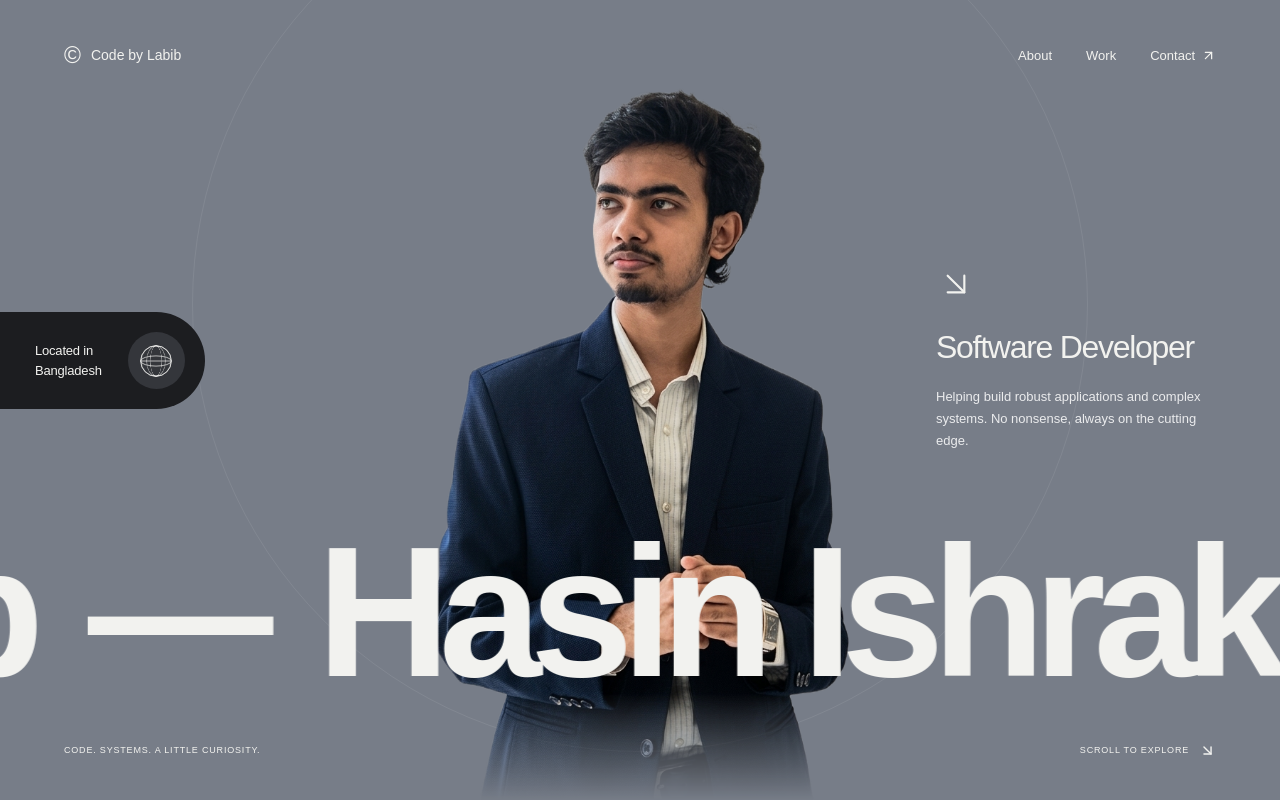
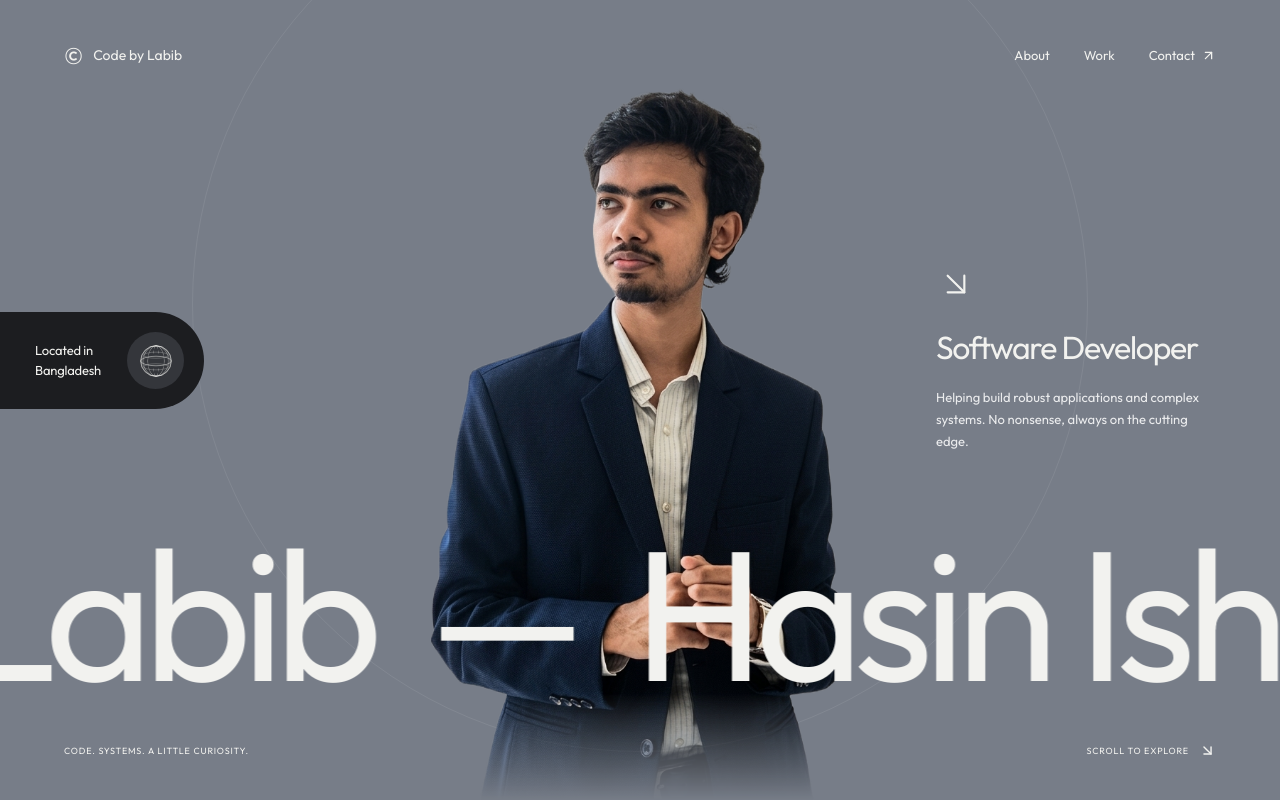
Before and after one commit to LabibIshrak/LabibIshrak.github.io, a Next.js app: page / in a window 1280 px wide. Shown: the top 800 px of the page. Built offline with nearby package versions, Linux system fonts and the light colour scheme.

Commit message:
style: sleek Outfit font, faster marquee, improved globe

```diff
--- a/src/app/editorial.css
+++ b/src/app/editorial.css
@@ -9,7 +9,7 @@
   --editorial-muted: #a7a8ae;
   --editorial-rule: rgb(238 239 235 / 16%);
   --editorial-accent: #455ce9;
-  --editorial-font: Arial, Helvetica, sans-serif;
+  --editorial-font: var(--font-outfit, 'Outfit'), Arial, Helvetica, sans-serif;
 }
 
 .editorial-container {
@@ -38,6 +38,34 @@
 
 .editorial-about {
   padding-block: clamp(100px, 12vw, 185px) clamp(65px, 7vw, 110px);
+  background: #ffffff;
+  color: #1a1a1a;
+}
+
+.editorial-about .editorial-label {
+  color: #666666;
+}
+
+.editorial-about .editorial-aside > p {
+  color: #3a3a3a;
+}
+
+.editorial-about .editorial-about-button {
+  background: #f0f0f0;
+  border-color: rgb(0 0 0 / 12%);
+  color: #1a1a1a;
+}
+
+.editorial-about .editorial-biography > div > p {
+  color: #2a2a2a;
+}
+
+.editorial-about .editorial-biography {
+  border-top-color: rgb(0 0 0 / 12%);
+}
+
+.editorial-about .editorial-skills li {
+  color: #666666;
 }
 
 .editorial-about > .editorial-container > .editorial-label {
@@ -162,6 +190,33 @@
 
 .editorial-work {
   padding-block: 0 clamp(85px, 9vw, 145px);
+  background: #ffffff;
+  color: #1a1a1a;
+}
+
+.editorial-work .editorial-label {
+  color: #666666;
+}
+
+.editorial-work .editorial-project-row {
+  border-top-color: rgb(0 0 0 / 12%);
+}
+
+.editorial-work .editorial-project-row:last-child {
+  border-bottom-color: rgb(0 0 0 / 12%);
+}
+
+.editorial-work .editorial-project-role {
+  color: #4a4a4a;
+}
+
+.editorial-work .editorial-more-button {
+  border-color: rgb(0 0 0 / 18%);
+  color: #1a1a1a;
+}
+
+.editorial-work .editorial-more-button sup {
+  color: #666666;
 }
 
 .editorial-work-topline {
@@ -326,7 +381,7 @@
   }
 
   .editorial-project-row:hover .editorial-project-title h3 {
-    color: #b1b3bc;
+    color: #888888;
     transform: translateX(-10px);
   }
 
--- a/src/app/globals.css
+++ b/src/app/globals.css
@@ -9,7 +9,7 @@
   --accent: #455ce9;
   --rule: rgb(255 255 255 / 17%);
   --gutter: clamp(22px, 5vw, 90px);
-  --sans: Arial, Helvetica, sans-serif;
+  --sans: var(--font-outfit, 'Outfit'), Arial, Helvetica, sans-serif;
 }
 
 * {
@@ -1472,12 +1472,12 @@ button:focus-visible,
   overflow: hidden;
 
   color: var(--foreground, #f2f2ef);
-  font-family: var(--sans, Arial, Helvetica, sans-serif);
+  font-family: var(--sans);
 
   font-size: clamp(90px, 14.5vw, 260px);
-  font-weight: 600;
+  font-weight: 400;
   line-height: 1.08;
-  letter-spacing: -0.065em;
+  letter-spacing: -0.05em;
 }
 
 .hero-marquee-track {
@@ -1546,7 +1546,7 @@ button:focus-visible,
 
   overflow: visible;
   stroke: currentColor;
-  stroke-width: 2.4;
+  stroke-width: 1.6;
 }
 
 .location-globe-frame {
@@ -1558,7 +1558,7 @@ button:focus-visible,
   inset: 0;
 
   transform-style: preserve-3d;
-  animation: location-globe-spin 9s linear infinite;
+  animation: location-globe-spin 6s linear infinite;
 }
 
 .location-globe-meridian {
--- a/src/app/layout.tsx
+++ b/src/app/layout.tsx
@@ -1,7 +1,15 @@
 import type { Metadata, Viewport } from "next";
+import { Outfit } from "next/font/google";
 import { Runtime } from "@/components/runtime";
 import "./globals.css";
 import "./editorial.css";
+
+const outfit = Outfit({
+  subsets: ["latin"],
+  display: "swap",
+  variable: "--font-outfit",
+  weight: ["300", "400", "500", "600", "700"],
+});
 
 export const metadata: Metadata = {
   title: {
@@ -22,7 +30,7 @@ export default function RootLayout({
   children,
 }: Readonly<{ children: React.ReactNode }>) {
   return (
-    <html lang="en">
+    <html lang="en" className={outfit.variable}>
       <body>
         <a className="skip-link" href="#main">
           Skip to content
--- a/src/components/hero-marquee.tsx
+++ b/src/components/hero-marquee.tsx
@@ -57,7 +57,7 @@ export function HeroMarquee() {
 
     media.add("(prefers-reduced-motion: no-preference)", () => {
       // Pixels per second.
-      const DEFAULT_SPEED = 70;
+      const DEFAULT_SPEED = 140;
 
       const motion = {
         speed: DEFAULT_SPEED,
--- a/src/components/rotating-globe.tsx
+++ b/src/components/rotating-globe.tsx
@@ -1,27 +1,28 @@
 export function RotatingGlobe() {
   return (
     <span className="location-globe" aria-hidden="true">
-      {/* Stationary silhouette and latitude lines */}
+      {/* Stationary silhouette, latitude lines, and tropics */}
       <svg
         className="location-globe-frame"
         viewBox="0 0 100 100"
         fill="none"
       >
+        {/* Outer circle */}
         <circle cx="50" cy="50" r="45" />
 
-        <ellipse
-          cx="50"
-          cy="50"
-          rx="45"
-          ry="15"
-        />
+        {/* Equator */}
+        <ellipse cx="50" cy="50" rx="45" ry="14" />
 
-        <path d="M5 50H95" />
+        {/* Tropic of Cancer */}
+        <ellipse cx="50" cy="33" rx="36" ry="9" opacity="0.5" />
+
+        {/* Tropic of Capricorn */}
+        <ellipse cx="50" cy="67" rx="36" ry="9" opacity="0.5" />
       </svg>
 
       {/* Longitude circles rotate around the vertical axis */}
       <span className="location-globe-rotor">
-        {[0, 60, 120].map((angle) => (
+        {[0, 45, 90, 135].map((angle) => (
           <svg
             key={angle}
             className="location-globe-meridian"
```
